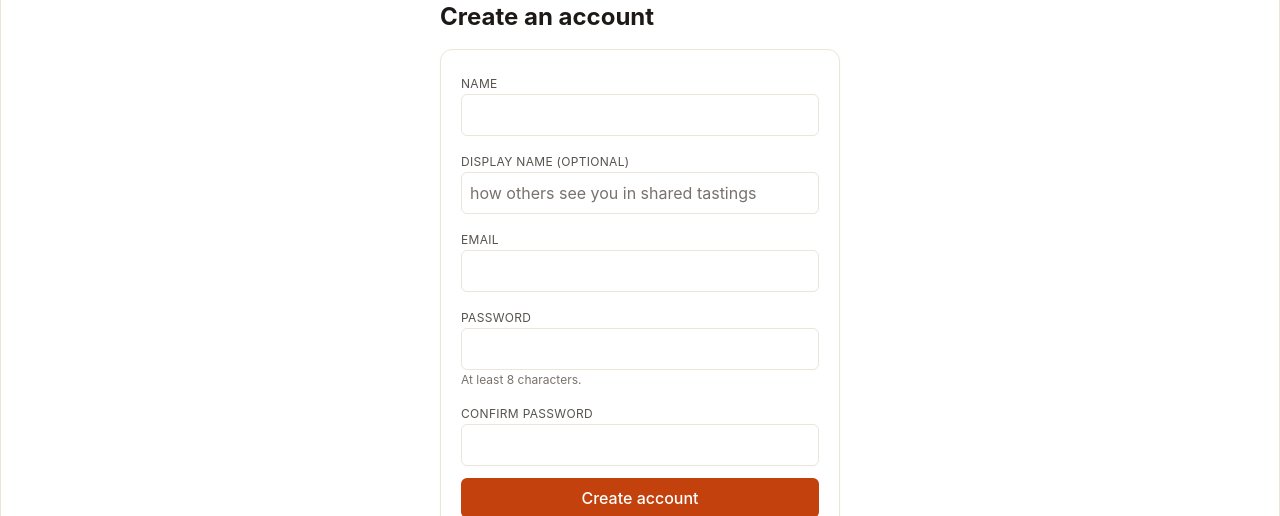
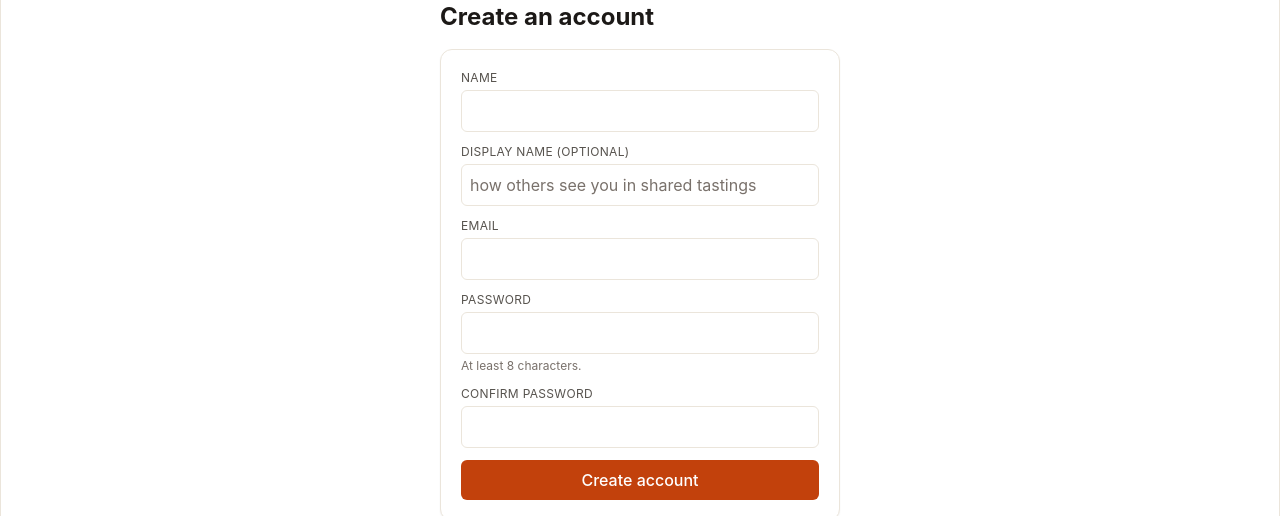
Before and after one commit to jameshiggins/coffee-tracker-react, a React (Vite) app: page /sign-up in a window 1280 px wide. Shown: the part 167-683 px from the top of the page. Built offline with nearby package versions, Linux system fonts and the light colour scheme; no server answers.

Commit message:
auth pages: adopt ui/Field — real labels, error aria, autofill attrs
Co-Authored-By: Claude Opus 4.8 (1M context) <noreply@anthropic.com>

```diff
--- a/src/pages/ForgotPassword.jsx
+++ b/src/pages/ForgotPassword.jsx
@@ -1,6 +1,10 @@
 import { useState } from 'react';
 import { Link } from 'react-router-dom';
 import { api } from '../api.js';
+import Field from '../ui/Field.jsx';
+
+// Match the page's original label treatment (Field's default is text-sm).
+const LABEL_CLASS = 'text-xs font-normal uppercase tracking-wide text-fg-muted';
 
 /**
  * Q15a: forgot-password form. Always shows the same success message
@@ -40,12 +44,11 @@ export default function ForgotPassword() {
     <div className="p-6 max-w-md mx-auto">
       <h1 className="text-2xl font-bold text-fg mb-4">Forgot password?</h1>
       <form onSubmit={submit} className="space-y-3 bg-surface p-5 rounded-xl border border-border shadow-sm">
-        <div>
-          <label className="text-xs uppercase tracking-wide text-fg-muted">Email</label>
-          <input type="email" required value={email} onChange={(e) => setEmail(e.target.value)}
-                 autoComplete="email"
+        <Field label="Email" labelClassName={LABEL_CLASS}>
+          <input type="email" name="email" required value={email} onChange={(e) => setEmail(e.target.value)}
+                 autoComplete="email" spellCheck={false}
                  className="w-full p-2 border border-border rounded-md focus:outline-none focus:border-accent bg-surface text-fg placeholder:text-fg-subtle" />
-        </div>
+        </Field>
         <button type="submit" disabled={submitting}
                 className="w-full bg-accent hover:bg-accent-hover disabled:opacity-50 text-accent-fg py-2 rounded-md font-medium">
           {submitting ? 'Sending…' : 'Send reset link'}
--- a/src/pages/ResetPassword.jsx
+++ b/src/pages/ResetPassword.jsx
@@ -1,6 +1,12 @@
 import { useState } from 'react';
 import { Link, useNavigate, useSearchParams } from 'react-router-dom';
 import { api } from '../api.js';
+import Field from '../ui/Field.jsx';
+
+// Match the page's original label treatment (Field's default is text-sm).
+const LABEL_CLASS = 'text-xs font-normal uppercase tracking-wide text-fg-muted';
+const INPUT_CLASS =
+  'w-full p-2 border border-border rounded-md focus:outline-none focus:border-accent bg-surface text-fg placeholder:text-fg-subtle';
 
 /**
  * Q15b: completes the reset using the emailed token. The reset link
@@ -59,20 +65,17 @@ export default function ResetPassword() {
       <h1 className="text-2xl font-bold text-fg mb-4">Set a new password</h1>
       <p className="text-sm text-fg-muted mb-3">For <strong>{email}</strong></p>
       <form onSubmit={submit} className="space-y-3 bg-surface p-5 rounded-xl border border-border shadow-sm">
-        <div>
-          <label className="text-xs uppercase tracking-wide text-fg-muted">New password</label>
-          <input type="password" required value={password} onChange={(e) => setPassword(e.target.value)}
+        <Field label="New password" labelClassName={LABEL_CLASS} hint="At least 8 characters.">
+          <input type="password" name="password" required value={password} onChange={(e) => setPassword(e.target.value)}
                  autoComplete="new-password" minLength={8}
-                 className="w-full p-2 border border-border rounded-md focus:outline-none focus:border-accent bg-surface text-fg placeholder:text-fg-subtle" />
-          <div className="text-xs text-fg-subtle mt-0.5">At least 8 characters.</div>
-        </div>
-        <div>
-          <label className="text-xs uppercase tracking-wide text-fg-muted">Confirm password</label>
-          <input type="password" required value={confirm} onChange={(e) => setConfirm(e.target.value)}
+                 className={INPUT_CLASS} />
+        </Field>
+        <Field label="Confirm password" labelClassName={LABEL_CLASS}>
+          <input type="password" name="password_confirmation" required value={confirm} onChange={(e) => setConfirm(e.target.value)}
                  autoComplete="new-password"
-                 className="w-full p-2 border border-border rounded-md focus:outline-none focus:border-accent bg-surface text-fg placeholder:text-fg-subtle" />
-        </div>
-        {error && <div className="text-sm text-red-700 bg-red-50 border border-red-200 rounded p-2 dark:bg-red-500/10 dark:text-red-300 dark:border-red-500/30">{error}</div>}
+                 className={INPUT_CLASS} />
+        </Field>
+        {error && <div role="alert" className="text-sm text-red-700 bg-red-50 border border-red-200 rounded p-2 dark:bg-red-500/10 dark:text-red-300 dark:border-red-500/30">{error}</div>}
         <button type="submit" disabled={submitting}
                 className="w-full bg-accent hover:bg-accent-hover disabled:opacity-50 text-accent-fg py-2 rounded-md font-medium">
           {submitting ? 'Updating…' : 'Set password'}
--- a/src/pages/SignIn.jsx
+++ b/src/pages/SignIn.jsx
@@ -1,6 +1,12 @@
-import { useState } from 'react';
+import { useRef, useState } from 'react';
 import { Link, Navigate, useNavigate } from 'react-router-dom';
 import { authFetch, GOOGLE_REDIRECT_URL, useAuth } from '../auth.jsx';
+import Field from '../ui/Field.jsx';
+
+// Match the page's original label treatment (Field's default is text-sm).
+const LABEL_CLASS = 'text-xs font-normal uppercase tracking-wide text-fg-muted';
+const INPUT_CLASS =
+  'w-full p-2 border border-border rounded-md focus:outline-none focus:border-accent bg-surface text-fg placeholder:text-fg-subtle';
 
 export default function SignIn() {
   const { user, setAuthToken } = useAuth();
@@ -9,6 +15,8 @@ export default function SignIn() {
   const [password, setPassword] = useState('');
   const [submitting, setSubmitting] = useState(false);
   const [error, setError] = useState(null);
+  const emailRef = useRef(null);
+  const passwordRef = useRef(null);
 
   if (user) return <Navigate to="/me" replace />;
 
@@ -24,7 +32,16 @@ export default function SignIn() {
         setAuthToken(d.token);
         navigate('/me', { replace: true });
       })
-      .catch((e) => setError(e.body?.errors?.email?.[0] || e.body?.message || e.message))
+      .catch((e) => {
+        setError(e.body?.errors?.email?.[0] || e.body?.message || e.message);
+        // Put the user back on the first field the server complained about.
+        const errs = e.body?.errors || {};
+        const first = [
+          ['email', emailRef],
+          ['password', passwordRef],
+        ].find(([key]) => errs[key]);
+        (first ? first[1] : emailRef).current?.focus();
+      })
       .finally(() => setSubmitting(false));
   }
 
@@ -32,19 +49,19 @@ export default function SignIn() {
     <div className="p-6 max-w-md mx-auto">
       <h1 className="text-2xl font-bold text-fg mb-4">Sign in</h1>
       <form onSubmit={submit} className="space-y-3 bg-surface p-5 rounded-xl border border-border shadow-sm">
-        <div>
-          <label className="text-xs uppercase tracking-wide text-fg-muted">Email</label>
-          <input type="email" required value={email} onChange={(e) => setEmail(e.target.value)}
-                 autoComplete="email"
-                 className="w-full p-2 border border-border rounded-md focus:outline-none focus:border-accent bg-surface text-fg placeholder:text-fg-subtle" />
-        </div>
-        <div>
-          <label className="text-xs uppercase tracking-wide text-fg-muted">Password</label>
-          <input type="password" required value={password} onChange={(e) => setPassword(e.target.value)}
+        <Field label="Email" labelClassName={LABEL_CLASS}>
+          <input ref={emailRef} type="email" name="email" required value={email}
+                 onChange={(e) => setEmail(e.target.value)}
+                 autoComplete="email" spellCheck={false}
+                 className={INPUT_CLASS} />
+        </Field>
+        <Field label="Password" labelClassName={LABEL_CLASS}>
+          <input ref={passwordRef} type="password" name="password" required value={password}
+                 onChange={(e) => setPassword(e.target.value)}
                  autoComplete="current-password"
-                 className="w-full p-2 border border-border rounded-md focus:outline-none focus:border-accent bg-surface text-fg placeholder:text-fg-subtle" />
-        </div>
-        {error && <div className="text-sm text-red-700 bg-red-50 border border-red-200 rounded p-2 dark:bg-red-500/10 dark:text-red-300 dark:border-red-500/30">{error}</div>}
+                 className={INPUT_CLASS} />
+        </Field>
+        {error && <div role="alert" className="text-sm text-red-700 bg-red-50 border border-red-200 rounded p-2 dark:bg-red-500/10 dark:text-red-300 dark:border-red-500/30">{error}</div>}
         <button type="submit" disabled={submitting}
                 className="w-full bg-accent hover:bg-accent-hover disabled:opacity-50 text-accent-fg py-2 rounded-md font-medium">
           {submitting ? 'Signing in…' : 'Sign in'}
--- a/src/pages/SignUp.jsx
+++ b/src/pages/SignUp.jsx
@@ -1,6 +1,14 @@
-import { useState } from 'react';
+import { useRef, useState } from 'react';
 import { Link, Navigate, useNavigate } from 'react-router-dom';
 import { authFetch, GOOGLE_REDIRECT_URL, useAuth } from '../auth.jsx';
+import Field from '../ui/Field.jsx';
+
+// Match the page's original label treatment (Field's default is text-sm).
+const LABEL_CLASS = 'text-xs font-normal uppercase tracking-wide text-fg-muted';
+const inputClass = (invalid) =>
+  `w-full p-2 border rounded-md focus:outline-none focus:border-accent bg-surface text-fg placeholder:text-fg-subtle ${
+    invalid ? 'border-red-300 dark:border-red-500/30' : 'border-border'
+  }`;
 
 export default function SignUp() {
   const { user, setAuthToken, setVerificationEmailSent } = useAuth();
@@ -12,6 +20,11 @@ export default function SignUp() {
   const [confirm, setConfirm] = useState('');
   const [submitting, setSubmitting] = useState(false);
   const [errors, setErrors] = useState({});
+  const nameRef = useRef(null);
+  const displayNameRef = useRef(null);
+  const emailRef = useRef(null);
+  const passwordRef = useRef(null);
+  const confirmRef = useRef(null);
 
   if (user) return <Navigate to="/me" replace />;
 
@@ -36,7 +49,20 @@ export default function SignUp() {
         setAuthToken(d.token);
         navigate('/me', { replace: true });
       })
-      .catch((e) => setErrors(e.body?.errors || { _: [e.body?.message || e.message] }))
+      .catch((e) => {
+        const errs = e.body?.errors || { _: [e.body?.message || e.message] };
+        setErrors(errs);
+        // Put the user back on the first field the server complained about,
+        // in form order.
+        const first = [
+          ['name', nameRef],
+          ['display_name', displayNameRef],
+          ['email', emailRef],
+          ['password', passwordRef],
+          ['password_confirmation', confirmRef],
+        ].find(([key]) => errs[key]);
+        first?.[1].current?.focus();
+      })
       .finally(() => setSubmitting(false));
   }
 
@@ -46,16 +72,39 @@ export default function SignUp() {
     <div className="p-6 max-w-md mx-auto">
       <h1 className="text-2xl font-bold text-fg mb-4">Create an account</h1>
       <form onSubmit={submit} className="space-y-3 bg-surface p-5 rounded-xl border border-border shadow-sm">
-        <Field label="Name" value={name} setter={setName} required autoComplete="name" error={errMsg('name')} />
-        <Field label="Display name (optional)" value={displayName} setter={setDisplayName}
-               placeholder="how others see you in shared tastings" />
-        <Field label="Email" type="email" value={email} setter={setEmail} required autoComplete="email" error={errMsg('email')} />
-        <Field label="Password" type="password" value={password} setter={setPassword} required
-               autoComplete="new-password" error={errMsg('password')} hint="At least 8 characters." />
-        <Field label="Confirm password" type="password" value={confirm} setter={setConfirm} required
-               autoComplete="new-password" />
+        <Field label="Name" labelClassName={LABEL_CLASS} error={errMsg('name')}>
+          <input ref={nameRef} type="text" name="name" required value={name}
+                 onChange={(e) => setName(e.target.value)}
+                 autoComplete="name"
+                 className={inputClass(errMsg('name'))} />
+        </Field>
+        <Field label="Display name (optional)" labelClassName={LABEL_CLASS} error={errMsg('display_name')}>
+          <input ref={displayNameRef} type="text" name="display_name" value={displayName}
+                 onChange={(e) => setDisplayName(e.target.value)}
+                 autoComplete="nickname" spellCheck={false}
+                 placeholder="how others see you in shared tastings"
+                 className={inputClass(errMsg('display_name'))} />
+        </Field>
+        <Field label="Email" labelClassName={LABEL_CLASS} error={errMsg('email')}>
+          <input ref={emailRef} type="email" name="email" required value={email}
+                 onChange={(e) => setEmail(e.target.value)}
+                 autoComplete="email" spellCheck={false}
+                 className={inputClass(errMsg('email'))} />
+        </Field>
+        <Field label="Password" labelClassName={LABEL_CLASS} hint="At least 8 characters." error={errMsg('password')}>
+          <input ref={passwordRef} type="password" name="password" required value={password}
+                 onChange={(e) => setPassword(e.target.value)}
+                 autoComplete="new-password"
+                 className={inputClass(errMsg('password'))} />
+        </Field>
+        <Field label="Confirm password" labelClassName={LABEL_CLASS} error={errMsg('password_confirmation')}>
+          <input ref={confirmRef} type="password" name="password_confirmation" required value={confirm}
+                 onChange={(e) => setConfirm(e.target.value)}
+                 autoComplete="new-password"
+                 className={inputClass(errMsg('password_confirmation'))} />
+        </Field>
 
-        {errors._ && <div className="text-sm text-red-700 bg-red-50 border border-red-200 rounded p-2 dark:bg-red-500/10 dark:text-red-300 dark:border-red-500/30">{errors._[0]}</div>}
+        {errors._ && <div role="alert" className="text-sm text-red-700 bg-red-50 border border-red-200 rounded p-2 dark:bg-red-500/10 dark:text-red-300 dark:border-red-500/30">{errors._[0]}</div>}
 
         <button type="submit" disabled={submitting}
                 className="w-full bg-accent hover:bg-accent-hover disabled:opacity-50 text-accent-fg py-2 rounded-md font-medium">
@@ -76,24 +125,3 @@ export default function SignUp() {
     </div>
   );
 }
-
-function Field({ label, value, setter, type = 'text', required, autoComplete, placeholder, error, hint }) {
-  return (
-    <div>
-      <label className="text-xs uppercase tracking-wide text-fg-muted">{label}</label>
-      <input
-        type={type}
-        required={required}
-        value={value}
-        onChange={(e) => setter(e.target.value)}
-        autoComplete={autoComplete}
-        placeholder={placeholder}
-        className={`w-full p-2 border rounded-md focus:outline-none focus:border-accent bg-surface text-fg placeholder:text-fg-subtle ${
-          error ? 'border-red-300 dark:border-red-500/30' : 'border-border'
-        }`}
-      />
-      {hint && !error && <div className="text-xs text-fg-subtle mt-0.5">{hint}</div>}
-      {error && <div className="text-xs text-red-600 mt-0.5 dark:text-red-400">{error}</div>}
-    </div>
-  );
-}
```
Also changed, not shown: 1 other file (tests, documents, lock files or other folders).
